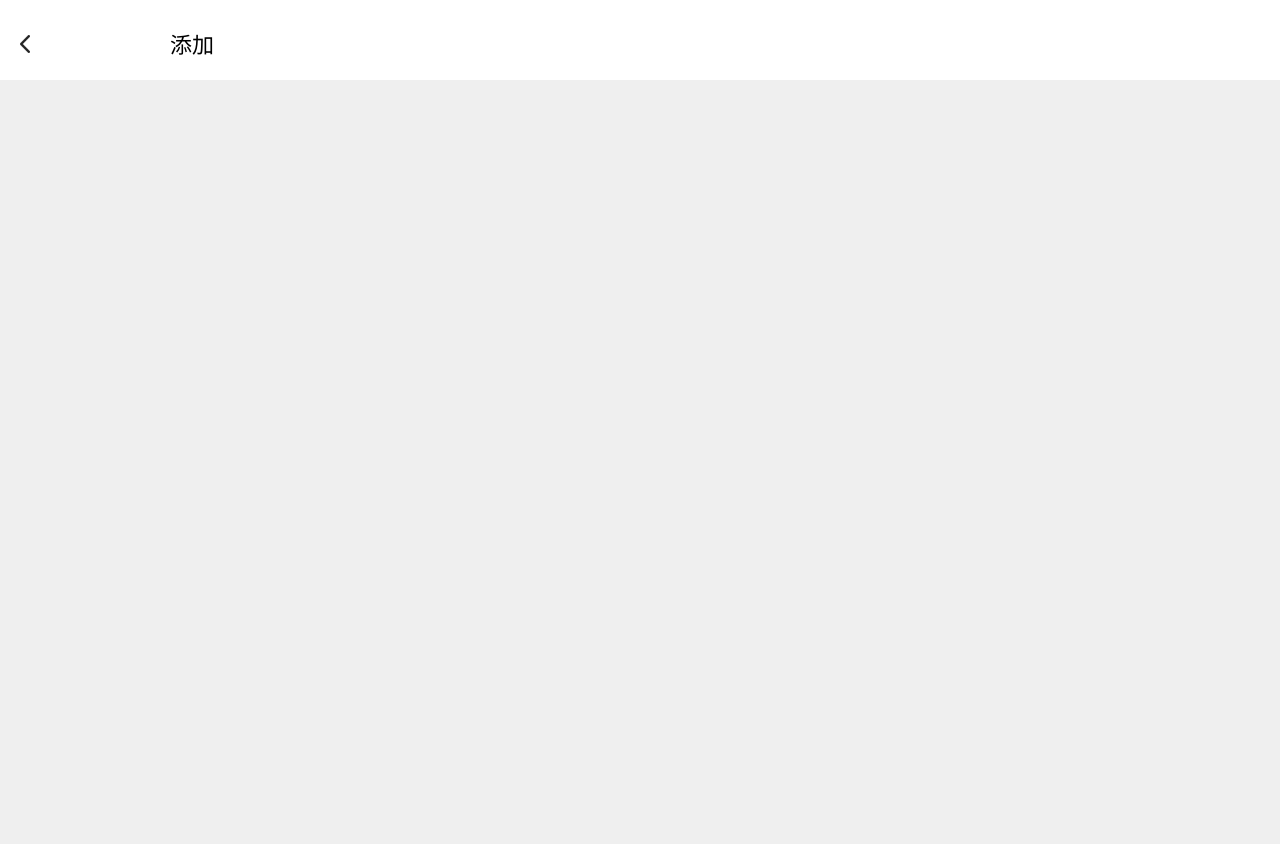
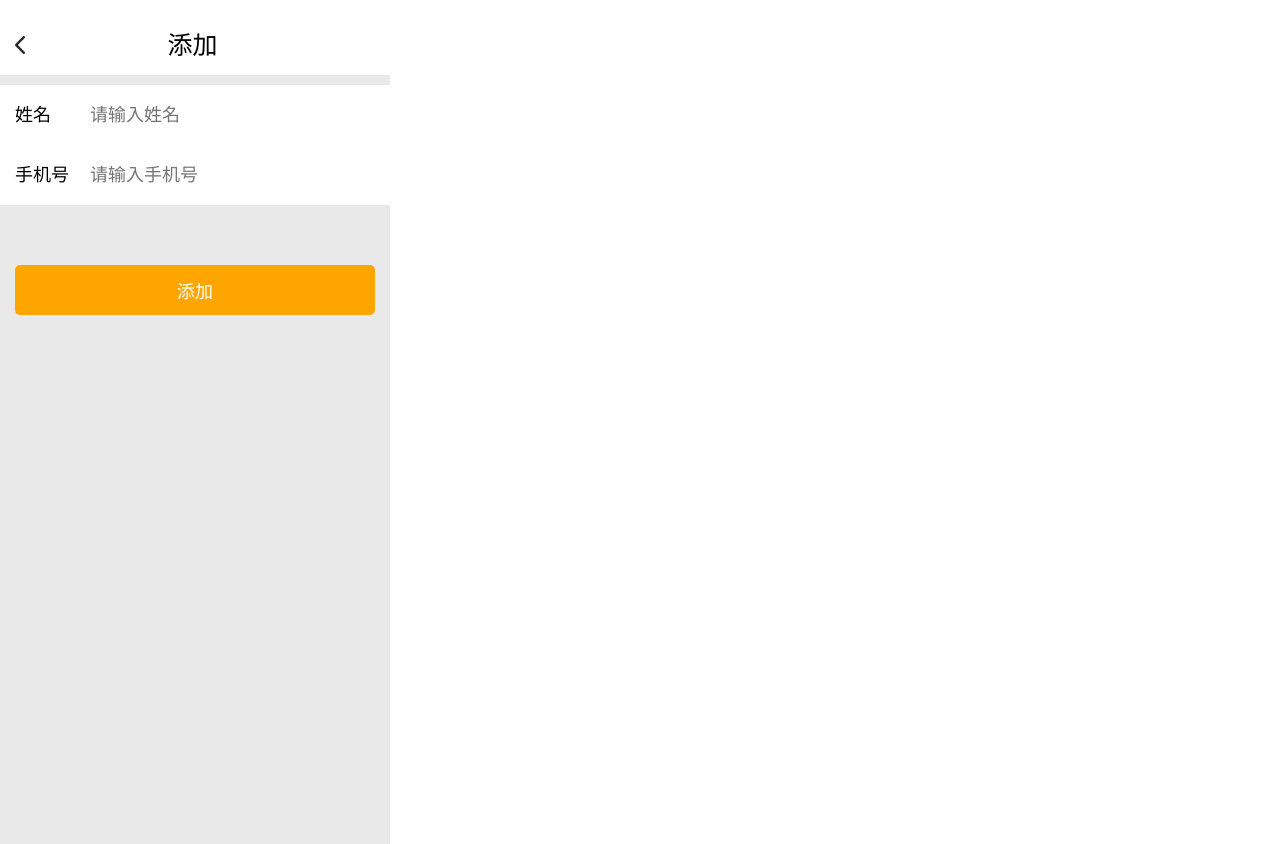
Before and after one commit to llxxxxxx/Static-page, a Vue app: page /personAdd in a window 1280 px wide. Built offline with nearby package versions, Linux system fonts and the light colour scheme.

Commit message:
家庭成员添加

```diff
--- a/src/views/Person_add.vue
+++ b/src/views/Person_add.vue
@@ -1,62 +1,101 @@
 <template>
-  <div class="bg">
-    <!--头部-->
-    <div class="head">
-      <img src="../views/images/person_add/1_1.png" alt="" />
-      <span style="font-size: 22px; margin-left: 140px">添加</span>
+  <div>
+    <div class="main">
+      <div class="head">
+        <img src="./images/changeArea/icon_1.png" alt="" />
+        <span>添加</span>
+      </div>
+      <div class="mid">
+        <div class="name">
+          <span>姓名</span>
+          <input type="text" placeholder="请输入姓名" />
+        </div>
+        <div class="name">
+          <span>手机号</span>
+          <input type="text" placeholder="请输入手机号" />
+        </div>
+      </div>
+      <div class="bottom">
+        <button>添加</button>
+      </div>
     </div>
-    <!--主要部分-->
-    <!-- <div class="main">
-      <div>
-        <span style="font-size: 19px; margin-left: 20px">姓名</span>
-        <input
-          style="
-            margin-top: 20px;
-            margin-left: 40px;
-            height: 45px;
-            width: 280px;
-          "
-          type="text"
-          value="请输入姓名"
-        />
-      </div>
-      <div>
-        <span style="font-size: 19px; margin-left: 20px">手机号</span>
-        <input
-          style="margin-left: 22px; height: 45px; width: 280px"
-          type="text"
-          value="请输入手机号"
-        />
-      </div>
-
-      <input
-        style="border: 0; border-bottom: 1px solid #333333; width: 390px"
-      />
-
-    </div> -->
   </div>
 </template>
 
-<script></script>
+<script>
+export default {
+  data() {
+    return {};
+  },
+};
+</script>
 
 <style scoped>
-.bg {
-  background: #efefef;
+* {
+  margin: 0;
+  padding: 0;
+}
+
+.main {
+  width: 390px;
   height: 844px;
+  background-color: #e9e9e9;
 }
+
 .head {
-  height: 80px;
-  background: #fff;
+  width: 375px;
+  height: 50px;
+  padding-top: 25px;
+  padding-left: 15px;
+  background-color: white;
+  margin-bottom: 10px;
 }
+
 .head img {
   width: 10px;
-  margin-top: 35px;
-  margin-left: 20px;
+}
+
+.head span {
+  font-size: 25px;
+  display: inline-block;
+  width: 335px;
+  height: 40px;
   text-align: center;
 }
-.main {
-  background: #fff;
-  margin-top: 15px;
-  height: 140px;
+.mid {
+  width: 100%;
+  height: 180px;
+}
+.name {
+  height: 60px;
+  line-height: 60px;
+  font-size: 18px;
+  padding-left: 15px;
+  background-color: white;
+}
+.name span {
+  display: inline-block;
+  width: 70px;
+}
+.name input {
+  width: 280px;
+  height: 40px;
+  font-size: 18px;
+  margin-left: 5px;
+  border: none;
+  outline: none;
+}
+.bottom {
+  width: 390px;
+  text-align: center;
+}
+.bottom button {
+  width: 360px;
+  height: 50px;
+  font-size: 18px;
+  background-color: orange;
+  border: none;
+  border-radius: 5px;
+  color: white;
 }
 </style>
```
